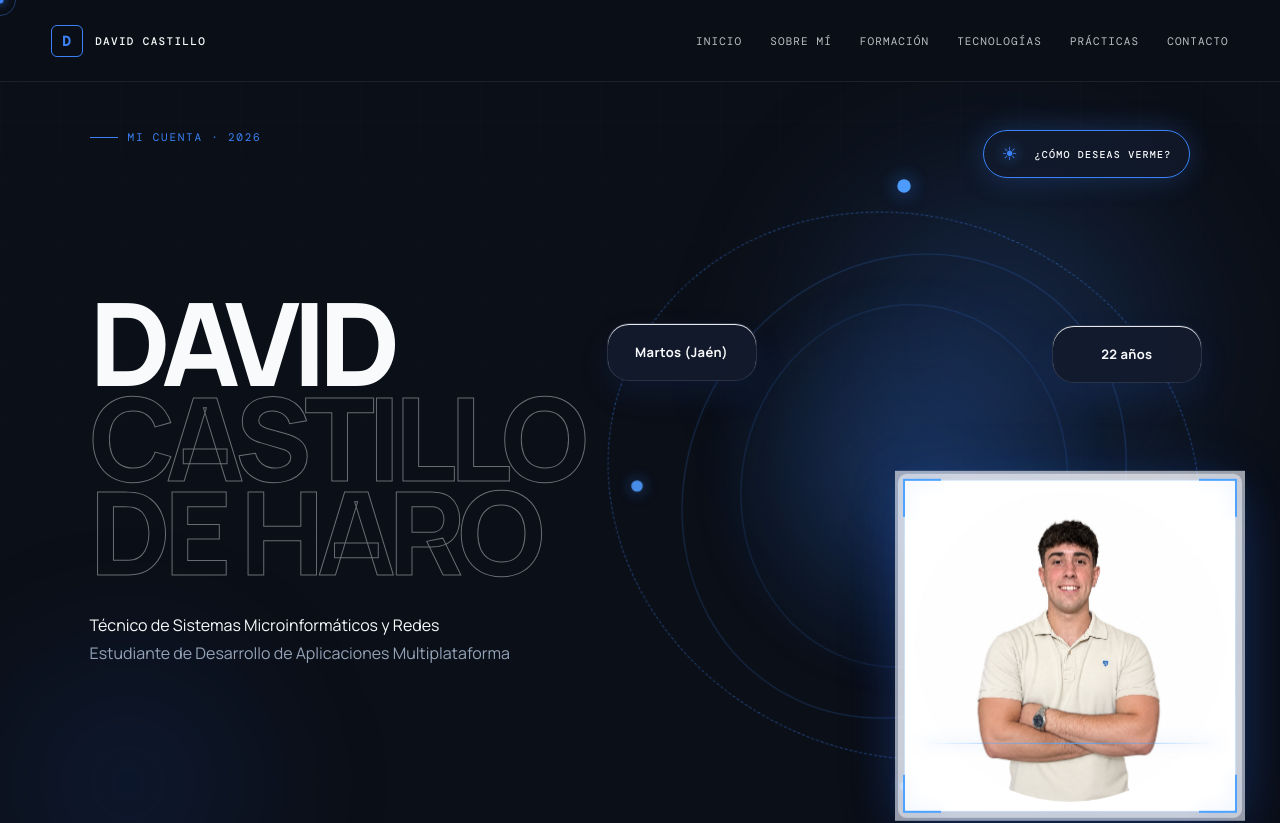
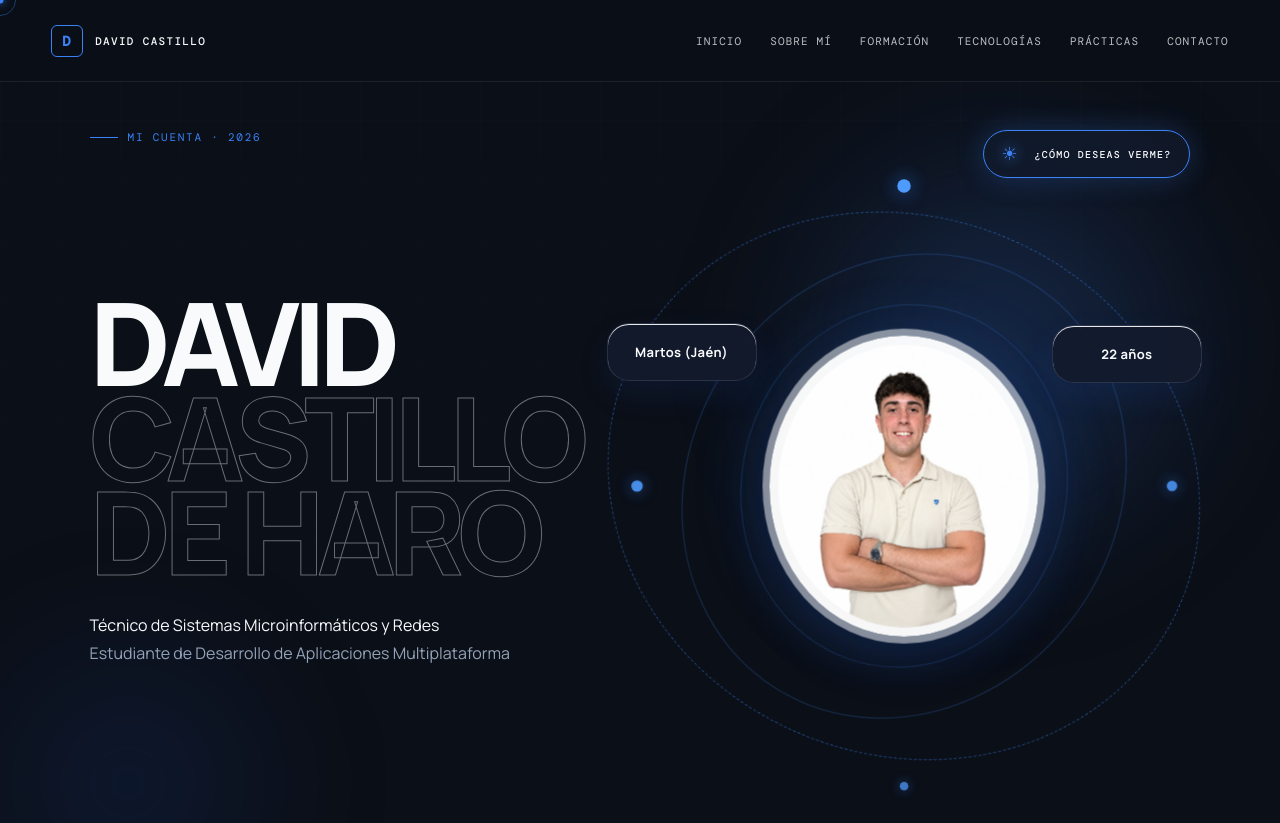
Before and after one commit to DavidCastillo3008/DavidCastillo3008.github.io, a React (Vite) app: page / in a window 1280 px wide. Shown: the top 823 px of the page. Built offline with nearby package versions, Linux system fonts and the light colour scheme; a web font is replaced by a local one.

Commit message:
Add files via upload

```diff
--- a/src/main.jsx
+++ b/src/main.jsx
@@ -414,13 +414,7 @@ function App() {
                     <span>22 años</span>
                   </div>
 
-                  <div className="hero-photo-square">
-                    <span className="square-corner corner-tl" />
-                    <span className="square-corner corner-tr" />
-                    <span className="square-corner corner-br" />
-                    <span className="square-corner corner-bl" />
-                    <span className="square-scan-line" />
-
+                  <div className="hero-photo-core">
                     <div className="hero-photo-halo" />
                     <div className="hero-photo-inner">
                       <img
--- a/src/styles.css
+++ b/src/styles.css
@@ -1780,113 +1780,3 @@ html[data-theme="light"] .hero-orbit-outer {
     margin-top: 4px;
   }
 }
-
-
-/* FOTO DE INICIO: composición cuadrada */
-.hero-photo-square {
-  position: relative;
-  width: 58%;
-  aspect-ratio: 1;
-  display: grid;
-  place-items: center;
-  z-index: 4;
-  background: rgba(255,255,255,.94);
-  border: 1px solid rgba(96,165,250,.5);
-  box-shadow:
-    0 0 0 9px rgba(255,255,255,.6),
-    0 0 55px rgba(59,130,246,.2),
-    0 25px 70px rgba(30,64,175,.12);
-  animation: squareFloat 5s ease-in-out infinite;
-}
-
-.hero-photo-square .hero-photo-inner {
-  width: 100%;
-  height: 100%;
-  overflow: hidden;
-  border-radius: 3px;
-  position: relative;
-}
-
-.hero-photo-square .hero-photo {
-  width: 100%;
-  height: 100%;
-  object-fit: cover;
-  object-position: center center;
-  display: block;
-}
-
-.square-corner {
-  position: absolute;
-  width: 38px;
-  height: 38px;
-  z-index: 6;
-  border-color: #4da3ff;
-  border-style: solid;
-  filter: drop-shadow(0 0 8px rgba(59,130,246,.4));
-}
-
-.corner-tl { top: -2px; left: -2px; border-width: 2px 0 0 2px; }
-.corner-tr { top: -2px; right: -2px; border-width: 2px 2px 0 0; }
-.corner-br { bottom: -2px; right: -2px; border-width: 0 2px 2px 0; }
-.corner-bl { bottom: -2px; left: -2px; border-width: 0 0 2px 2px; }
-
-.square-scan-line {
-  position: absolute;
-  left: 5%;
-  right: 5%;
-  top: 8%;
-  height: 1px;
-  z-index: 7;
-  background: linear-gradient(90deg, transparent, rgba(77,163,255,.95), transparent);
-  box-shadow: 0 0 14px rgba(59,130,246,.55);
-  animation: squareScan 4s ease-in-out infinite;
-}
-
-@keyframes squareFloat {
-  0%, 100% { transform: translateY(0); }
-  50% { transform: translateY(-7px); }
-}
-
-@keyframes squareScan {
-  0%, 100% { top: 8%; opacity: 0; }
-  12% { opacity: 1; }
-  88% { opacity: 1; }
-  100% { top: 92%; opacity: 0; }
-}
-
-@media (max-width: 900px) {
-  .hero-main {
-    grid-template-columns: 1fr;
-    gap: 28px;
-  }
-  .hero-profile {
-    width: min(88vw, 520px);
-    justify-self: center;
-  }
-}
-
-@media (max-width: 560px) {
-  .hero-photo-square { width: 62%; }
-  .square-corner { width: 27px; height: 27px; }
-}
-
-
-/* Ajuste final: foto perfectamente centrada dentro del marco */
-.hero-photo-square {
-  left: 50%;
-  top: 50%;
-  transform: translate(-50%, -50%);
-  margin: 0;
-}
-
-.hero-photo-square .hero-photo-inner {
-  position: absolute;
-  inset: 0;
-  width: 100%;
-  height: 100%;
-  margin: 0;
-}
-
-.hero-photo-square .hero-photo {
-  object-position: center center;
-}
```
